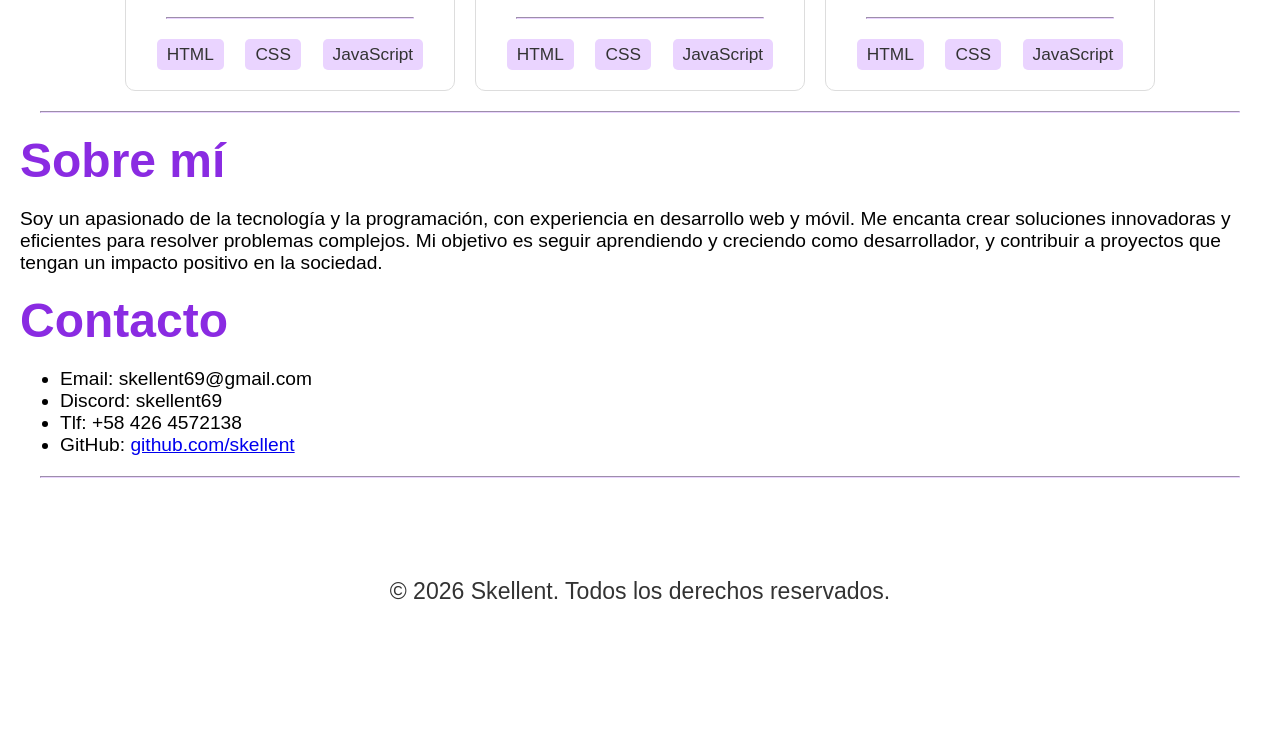
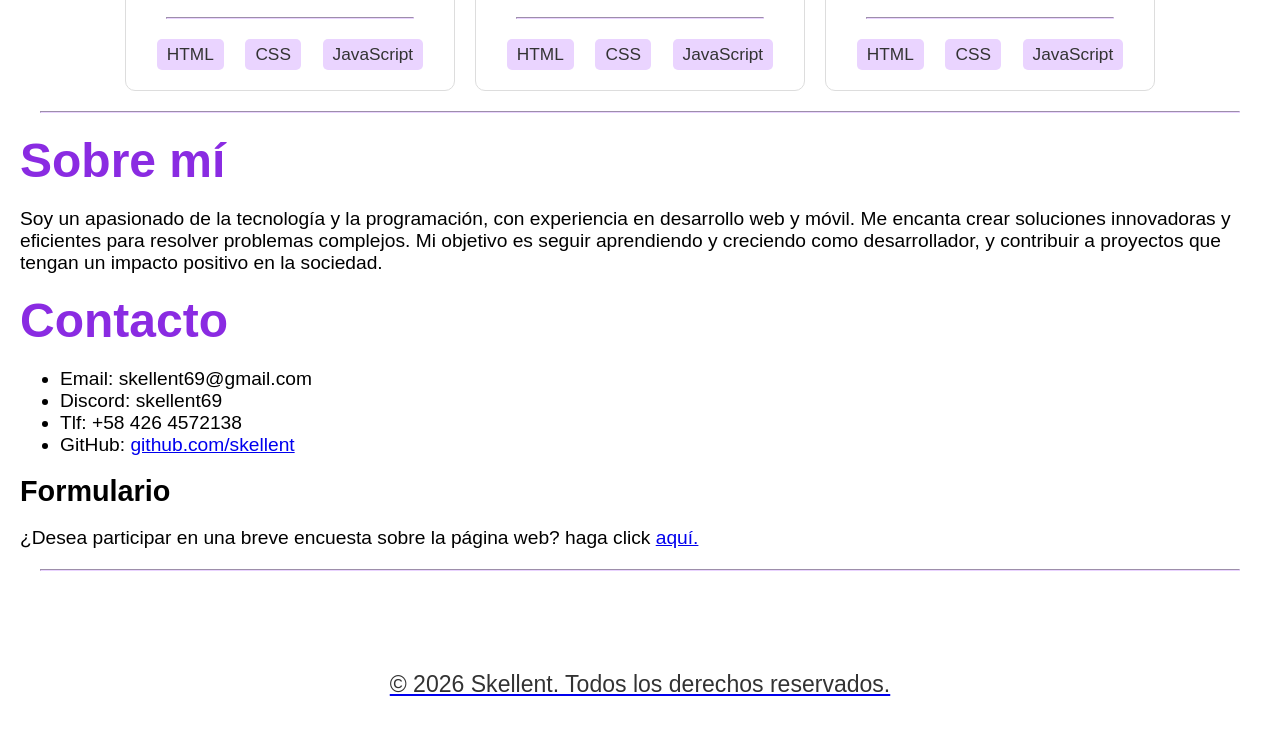
Before and after one commit to skellent/skellent, a plain HTML site: page docs/index.html in a window 1280 px wide. Shown: the part 660-1394 px from the top of the page. Before the commit the page ends 1365 px from the top, so only its background shows below. Drawn offline with Linux system fonts and the light colour scheme; a web font is replaced by a local one.

Commit message:
Adición de Formulario

```diff
--- a/docs/index.html
+++ b/docs/index.html
@@ -12,7 +12,7 @@
 </head>
 <body>
     <nav>
-        <a href="#"><img src="./src/Logotipo.png" alt="Isotipo de Skellent"></a>
+        <a href="#"><img src="./src/Logotipo.png" alt="Isotipo de Skellent" height="40px" width="auto"></a>
         <ul>
             <li><a href="#">Inicio</a></li>
             <li><a href="#">Proyectos</a></li>
@@ -87,6 +87,10 @@
                 <li>GitHub: <a href="https://github.com/skellent" target="_blank" rel="noopener noreferrer">github.com/skellent</a></li>
             </ul>
         </section>
+        <section>
+            <h2>Formulario</h2>
+            <p>¿Desea participar en una breve encuesta sobre la página web? haga click <a href="https://forms.gle/UE3bbfq87ypH3VCx6" target="_blank">aquí.</p>
+        </section>
     </main>
     <hr>
     <footer>
```
